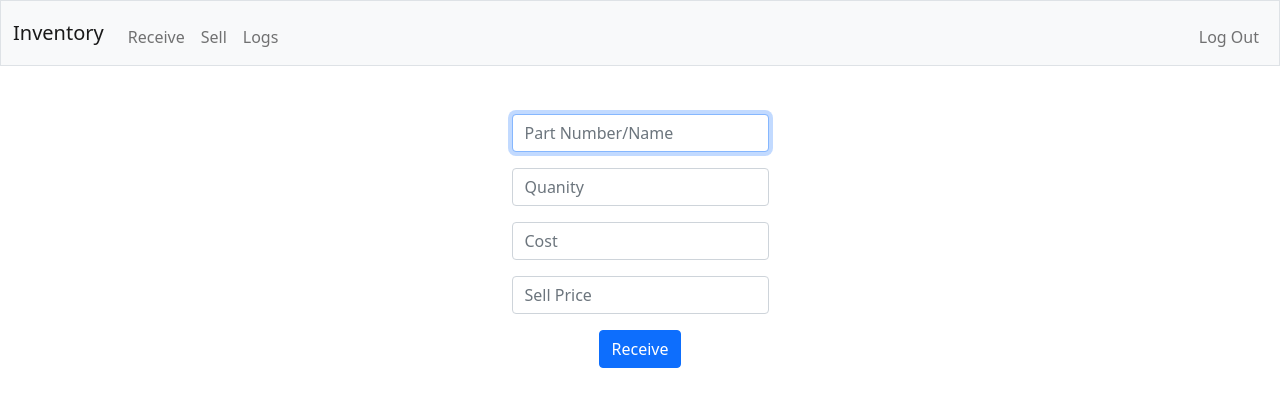
After one commit to Kaleb-Moore/CS50-Final-Project, a Flask app: page /receive in a window 1280 px wide. The commit adds this page. Shown: the top 407 px of the page. Run offline with Flask 2, Linux system fonts and the light colour scheme; a user stored in the database is signed in; some libraries are stand-ins or nearby versions.

Commit message:
Created Receive page and logic to check if fields were blank

```diff
--- a/app.py
+++ b/app.py
@@ -1,3 +1,5 @@
+import re
+from telnetlib import AO
 from cs50 import SQL
 from flask import Flask, flash, redirect, render_template, request, session
 from flask_session import Session
@@ -21,6 +23,7 @@ Session(app)
 
 # Configure CS50 Library to use SQLite database
 db = SQL("sqlite:///user.db")
+inv = SQL("sqlite:///inventory.db")
 
 
 @app.after_request
@@ -41,15 +44,48 @@ def index():
     return render_template("index.html")
 
 
-@app.route("/buy", methods=["GET", "POST"])
+@app.route("/receive", methods=["GET", "POST"])
 @login_required
-def buy():
-    """Buy shares of stock"""
+def receive():
+
+    if request.method == "POST":
+        part = request.form.get("part")
+        qty = request.form.get("qty")
+        cost = request.form.get("cost")
+        price = request.form.get("price")
+
+        if not part:
+            return apology("Please provide a part name")
+        if not qty:
+            return apology("Please provide a qty")
+        if not cost:
+            return apology("Please provide a cost")
+        if not price:
+            return apology("Please provide a sell price")
 
 
-@app.route("/history")
+        try:
+            qty = int(request.form.get("qty"))
+        except:
+            return apology("Quantity must be an integer")
+
+        try:
+            cost = int(request.form.get("cost"))
+        except:
+            return apology("Cost must be an integer")
+
+        try:
+            price = int(request.form.get("price"))
+        except:
+            return apology("Sell Price must be an integer")
+
+    else:
+        return render_template("receive.html")
+
+
+@app.route("/logs")
 @login_required
-def history():
+def logs():
     """Show history of transactions"""
     user_id = session["user_id"]
 
@@ -101,14 +137,6 @@ def logout():
     # Redirect user to login form
     return redirect("/")
 
-
-@app.route("/quote", methods=["GET", "POST"])
-@login_required
-def quote():
-    """Get stock quote."""
-
-
-
 @app.route("/register", methods=["GET", "POST"])
 def register():
 
--- a/helpers.py
+++ b/helpers.py
@@ -31,3 +31,8 @@ def apology(message, code=400):
             s = s.replace(old, new)
         return s
     return render_template("apology.html", top=code, bottom=escape(message)), code
+
+
+def usd(value):
+    """Format value as USD."""
+    return f"${value:,.2f}"
--- a/templates/index.html
+++ b/templates/index.html
@@ -1,10 +1,9 @@
-
 {% extends "layout.html" %}
 
 {% block title %}
-    Main
+    Inventory
 {% endblock %}
 
 {% block main %}
-<h1>Hello world</h1>
+
 {% endblock %}
--- a/templates/layout.html
+++ b/templates/layout.html
@@ -28,10 +28,9 @@
                 <div class="collapse navbar-collapse" id="navbar">
                     {% if session["user_id"] %}
                         <ul class="navbar-nav me-auto mt-2">
-                            <li class="nav-item"><a class="nav-link" href="/quote">Inventory</a></li>
-                            <li class="nav-item"><a class="nav-link" href="/buy">Recieve</a></li>
+                            <li class="nav-item"><a class="nav-link" href="/receive">Receive</a></li>
                             <li class="nav-item"><a class="nav-link" href="/sell">Sell</a></li>
-                            <li class="nav-item"><a class="nav-link" href="/history">Log</a></li>
+                            <li class="nav-item"><a class="nav-link" href="/logs">Logs</a></li>
                         </ul>
                         <ul class="navbar-nav ms-auto mt-2">
                             <li class="nav-item"><a class="nav-link" href="/logout">Log Out</a></li>
--- /dev/null
+++ b/templates/receive.html
@@ -0,0 +1,23 @@
+{% extends "layout.html" %}
+
+{% block title %}
+    Buy
+{% endblock %}
+
+{% block main %}
+    <form action="/receive" method="post">
+        <div class="mb-3">
+            <input autocomplete="off" autofocus class="form-control mx-auto w-auto" id="part" name="part" placeholder="Part Number/Name" type="text">
+        </div>
+        <div class="mb-3">
+            <input type="text" autocomplete="off" class="form-control mx-auto w-auto" id="qty" name="qty" placeholder="Quanity">
+        </div>
+        <div class="mb-3">
+            <input type="text" autocomplete="off" class="form-control mx-auto w-auto" id="cost" name="cost" placeholder="Cost">
+        </div>
+        <div class="mb-3">
+            <input type="text" autocomplete="off" class="form-control mx-auto w-auto" id="price" name="price" placeholder="Sell Price">
+        </div>
+        <button class="btn btn-primary" type="submit">Receive</button>
+    </form>
+{% endblock %}
```
Also changed, not shown: inventory.db, 1 other file.
